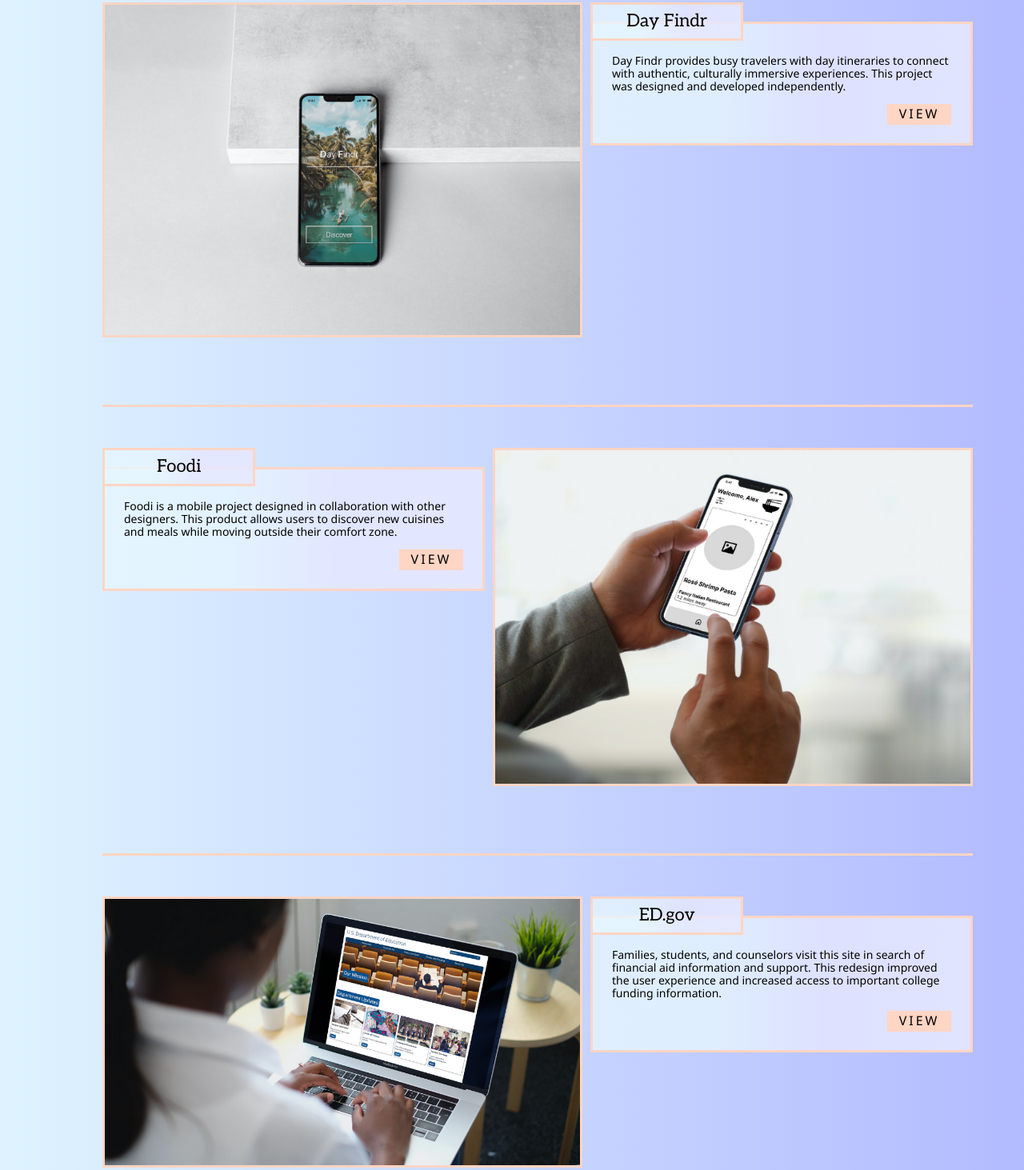
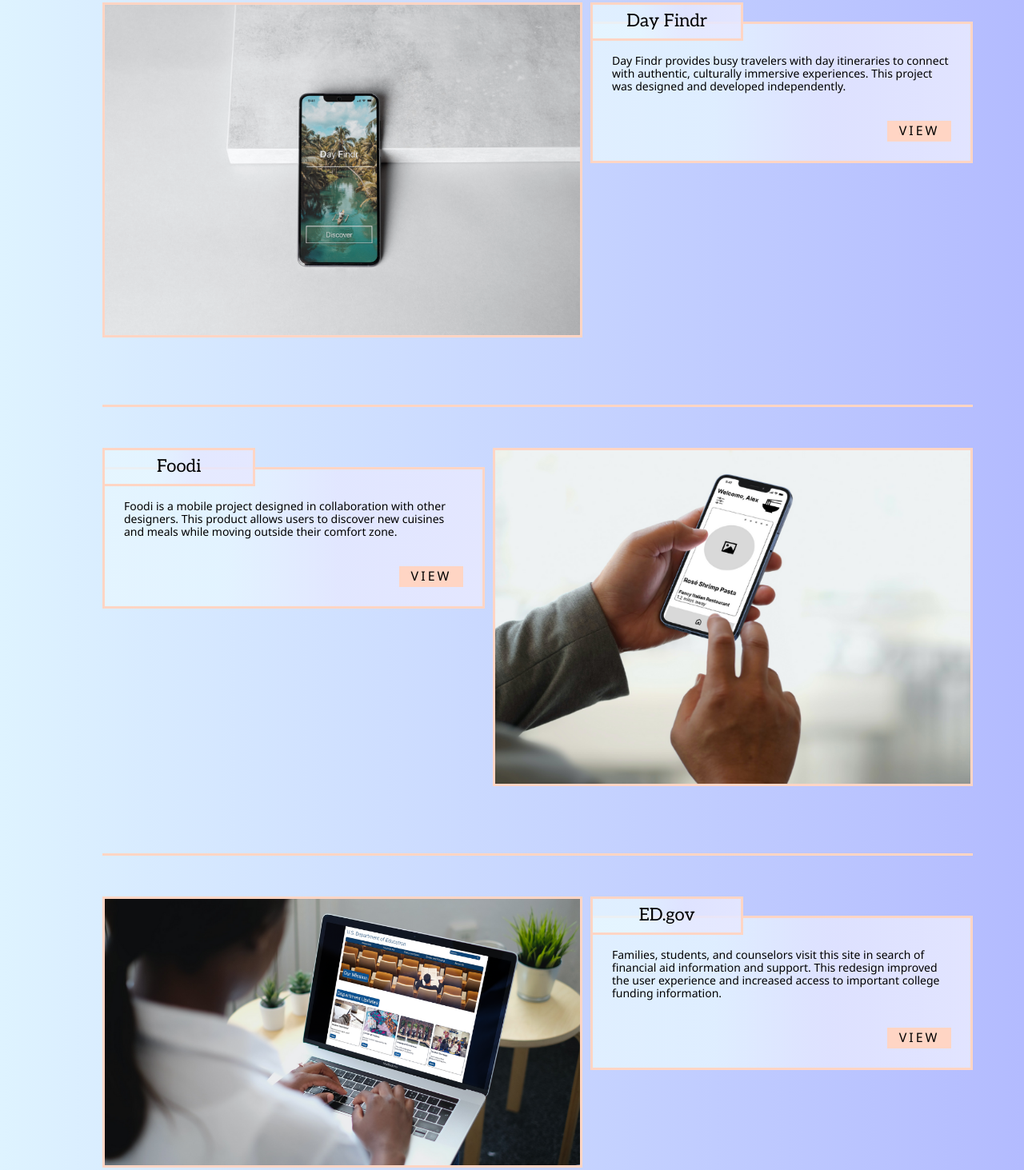
Before and after one commit to jordanmodic/homework-19, a plain HTML site: page index.html in a window 1280 px wide. Shown: the part 892-2355 px from the top of the page at 80% size. Drawn offline with nearby package versions, Linux system fonts and the light colour scheme.

Commit message:
Added button margin

```diff
--- a/css/style.css
+++ b/css/style.css
@@ -164,18 +164,21 @@ img {
     border: solid #FFD5C4;
     text-align: center;
     background-color: #FFD5C4;
+    margin-top: 5%;
 }
 .button-two {
     width: 5em;
     border: solid #FFD5C4;
     text-align: center;
     background-color: #FFD5C4;
+    margin-top: 5%;
 }
 .button-three {
     width: 5em;
     border: solid #FFD5C4;
     text-align: center;
     background-color: #FFD5C4;
+    margin-top: 5%;
 }
 .view {
     font-size: 16px;
```
